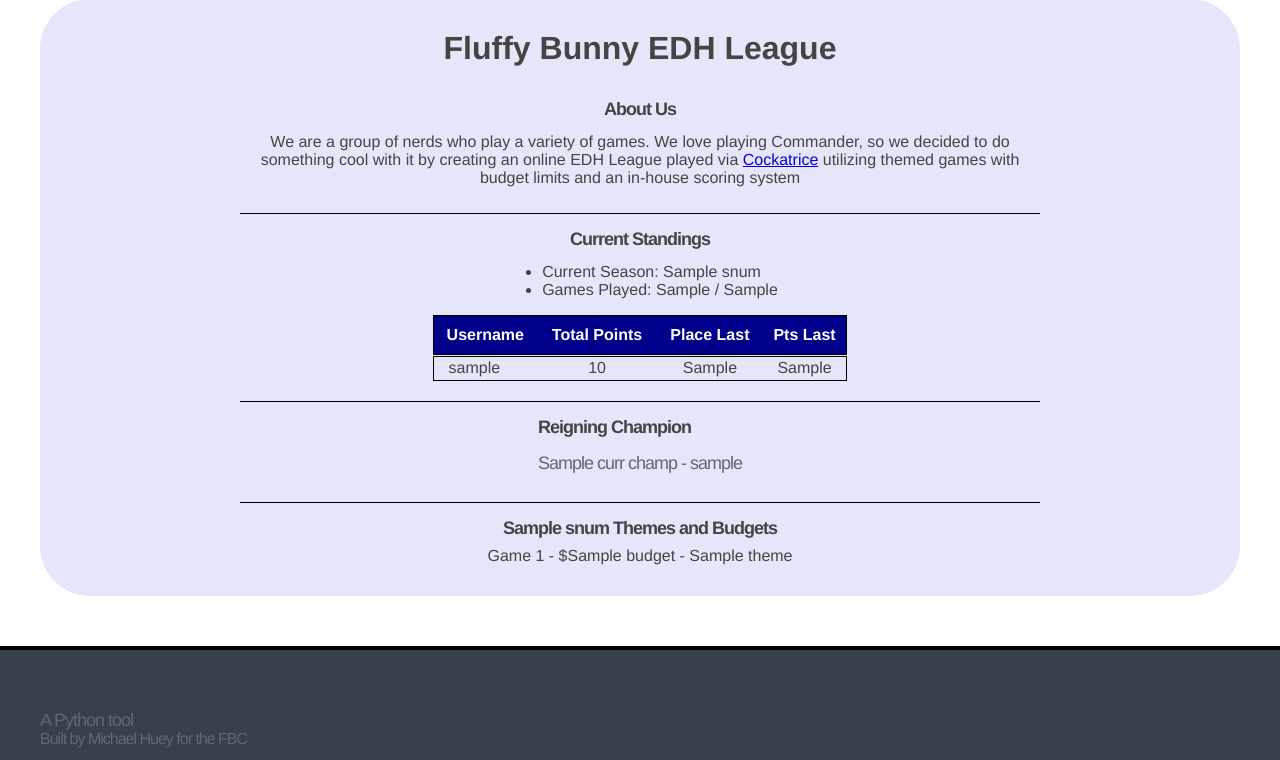
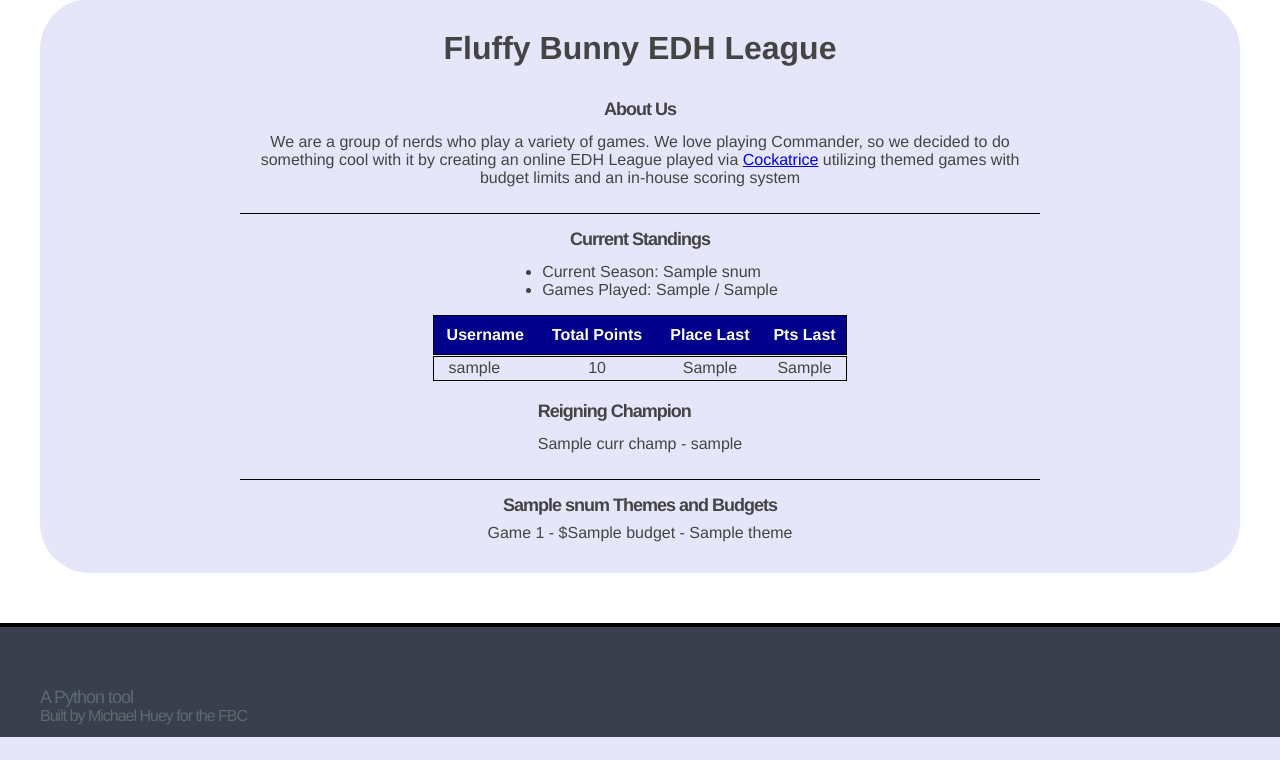
Before and after one commit to huey2117/mtg_league_flask, a Python web app: template templates/about.html in a window 1280 px wide. Shown: the part 106-866 px from the top of the page. After the commit the page ends 843 px from the top, so only its background shows below. Run offline with Jinja, Linux system fonts and the light colour scheme; the template is opened without the code that fills it: most values are stand-ins (such as "Sample title", 1, 10 or a date in 2020).

Commit message:
really should have tested the html locally

```diff
--- a/templates/about.html
+++ b/templates/about.html
@@ -57,16 +57,15 @@
                 {% endif %}
             </div>
             {% if curr_champ %}
-            <div class="separator"></div>
             <div id="curr-champ">
                 <h2>Reigning Champion</h2>
                 {% if current_user.has_role('admin') or
                     current_user.has_role('commissioner') or
                     current_user.has_role('scorekeeper') or
                     current_user.has_role('player') %}
-                <h3>{{ curr_champ.season_name }} - {{ curr_champ.name }}</h3>
+                <p>{{ curr_champ.season_name }} - {{ curr_champ.name }}</p>
                 {% else %}
-                <h3>{{ curr_champ.season_name }} - {{ curr_champ.username }}</h3>
+                <p>{{ curr_champ.season_name }} - {{ curr_champ.username }}</p>
                 {% endif %}
             </div>
             {% endif %}
```
